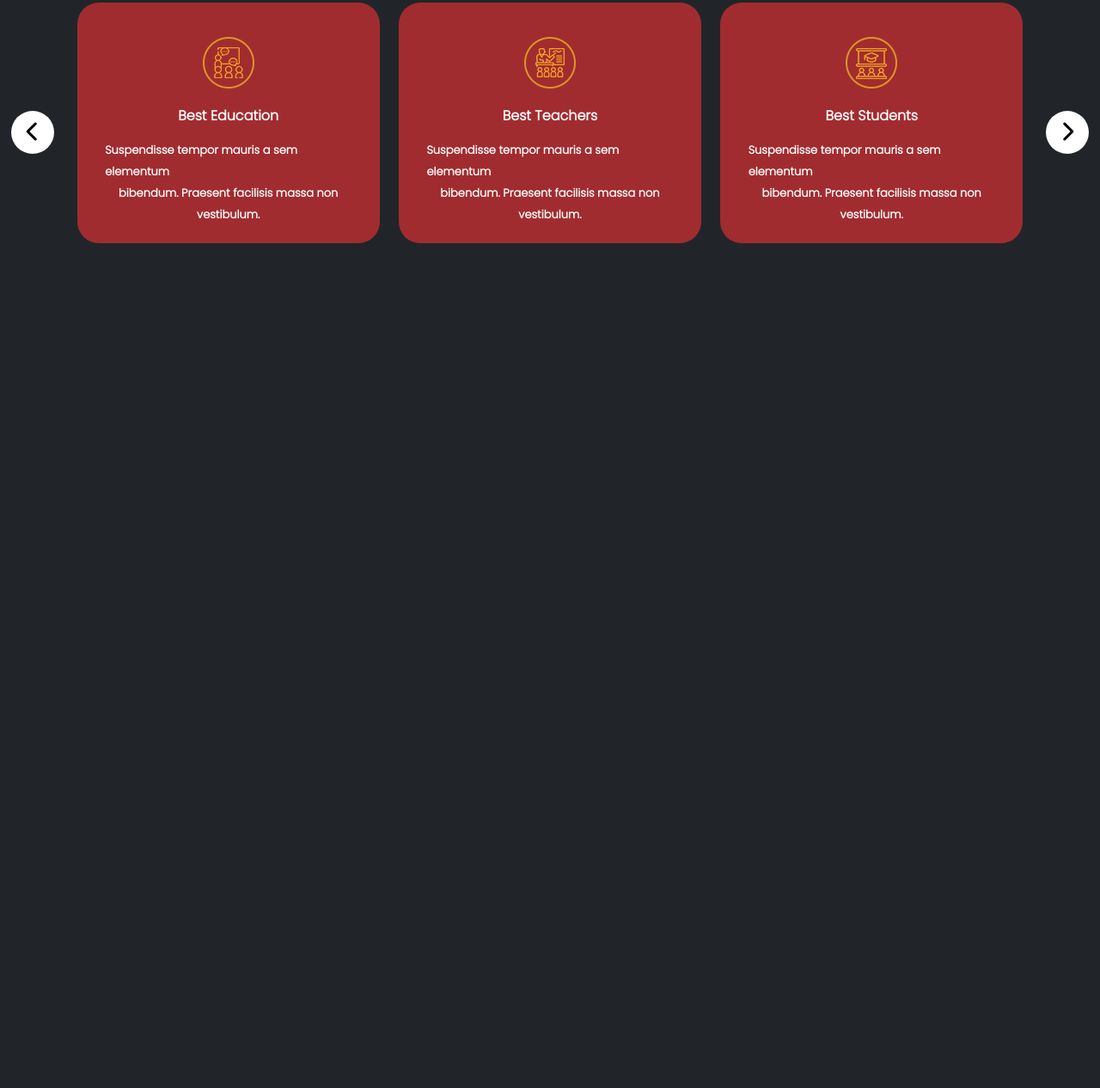
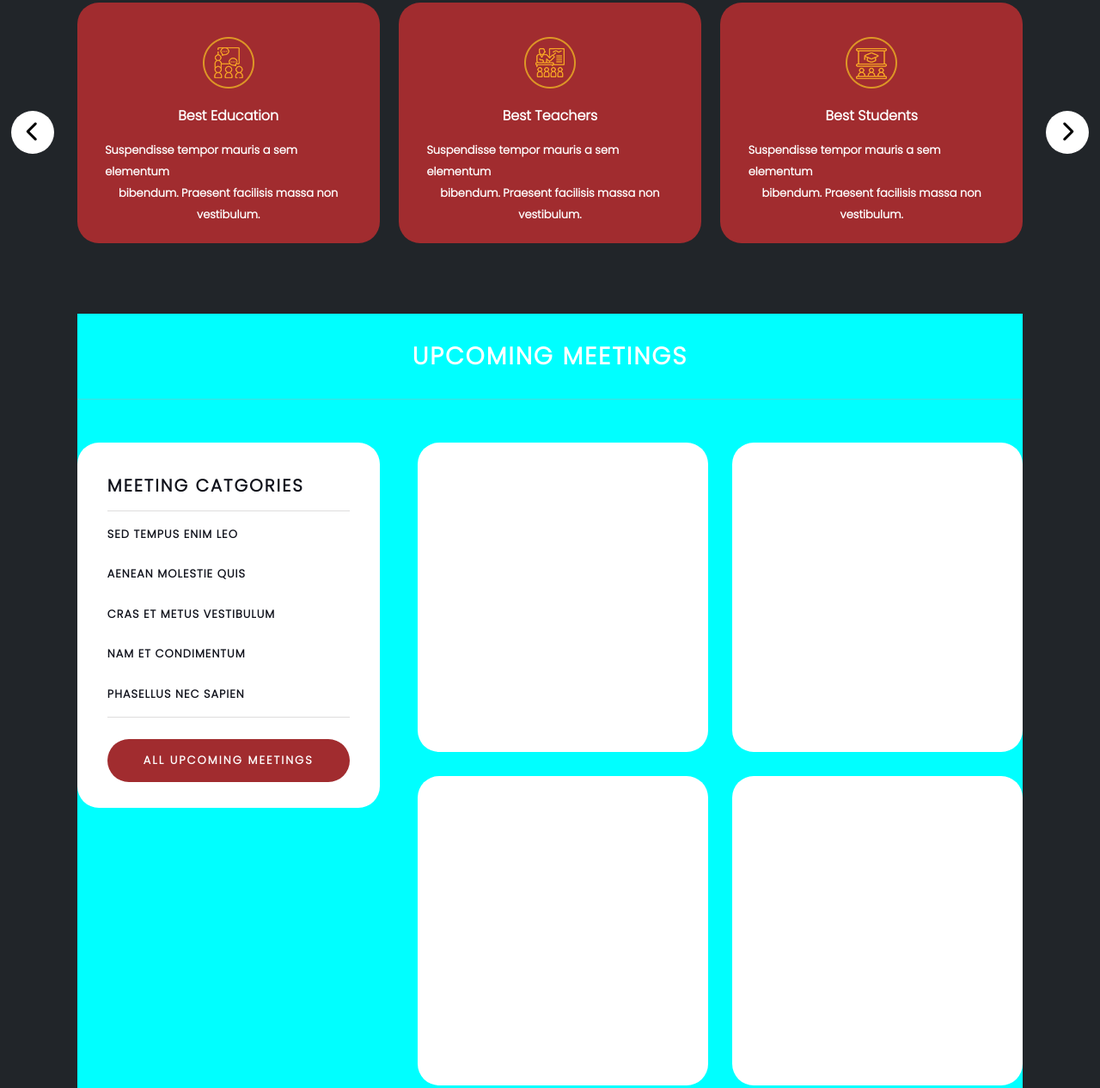
Before and after one commit to afigjabbarli/Edu_Meeting_Template, a plain HTML site: page EduMeeting Template Page/index.html in a window 1280 px wide. Shown: the part 660-1926 px from the top of the page at 86% size. Before the commit the page ends 1050 px from the top, so only its background shows below. Drawn offline with Linux system fonts and the light colour scheme.

Commit message:
section of meeting categories first part completed

```diff
--- /dev/null
+++ b/EduMeeting Template Page/assets/css/scss/Meeting-categories/meeting-categories.scss
@@ -0,0 +1,129 @@
+@import '../utilities/mixins/mixins';
+#meetingCategories{
+    margin-top: 25px;
+    height: 1000px;
+    width: 100%;
+    .container{
+        height: 1000px;
+        width: 86%;
+        margin: 0px auto;
+        background-color: aqua;
+        .row{
+            width: 100%;
+            display: flex;
+            flex-wrap: wrap;
+            align-items: center;
+        }
+        .row-top{
+            height: 100px;
+            align-items: center;
+            border-bottom: 1px solid rgb(172, 170, 170, 0.4);
+            .col-12{
+                height: 100px;
+                width: 100%;
+                    display: flex;
+                    align-items: center;
+                    justify-content: center;
+                    h1{
+                          @include HeaderLogoFontStyles();
+                          font-weight: bold;
+                    }
+            }
+        }
+        .row-bottom{
+            margin-top: 50px;
+            height: 775px;
+            width: 100%;
+            display: flex;
+            justify-content: space-between;
+            align-items: flex-start;
+            .col-4{
+                width: 32%;
+                height: 425px;
+                border-radius: 25px;
+                background-color: white;
+                padding: 20px 0px;
+
+                .col-4-container{
+                    width: 80%;
+                    display: flex;
+                    flex-direction: column;
+                    justify-content: space-between;
+                    margin: 0px auto;
+                    .title{
+                        display: flex;
+                        align-items: center;
+                        justify-content: flex-start;
+                        height: 60px;
+                        border-bottom: 1px solid rgb(172, 170, 170, 0.4);
+                        h1{
+                            @include HeaderLogoFontStyles();
+                            font-weight: bold;
+                            font-size: 20px;
+                            color: hsl(230, 29%, 8%);
+                        }
+                    }
+                    ul{
+                        list-style-type: none;
+                        height: 240px;
+                        flex-direction: column;
+                        display: flex;
+                        justify-content: space-evenly;
+                        border-bottom: 1px solid rgb(172, 170, 170, 0.4);
+                        li{
+                            a{
+                                text-decoration: none;
+                                @include HeaderATagFontStyles();
+                                font-size: 13px;
+                                transition: 1s;
+                                color: hsl(230, 29%, 8%);
+                            }
+                        }
+                    }
+                    .button-div{
+                       height: 100px;
+                       display: flex;
+                       align-items: center;
+                       .button{
+                          height: 50px;
+                          width: 100%;
+                          background-color: rgb(161, 44, 47);
+                          border-radius: 25px;
+                          display: flex;
+                          align-items: center;
+                          justify-content: center;
+                          transition: 1s;
+                          h1{
+                            @include HeaderLogoFontStyles();
+                            font-size: 13px;
+                          }
+                       }
+                    }
+                }
+            }
+            .col-8{
+                width: 64%;
+                height: 775px;
+                display: flex;
+                flex-wrap: wrap;
+                justify-content: space-between;
+                .col-6{
+                     height: 360px;
+                     width: 48%;
+                     background-color: white;
+                     border-radius: 25px;
+                }
+            }
+        }
+    }
+}
+#meetingCategories .container .row-bottom .col-4 .col-4-container ul li a:hover{
+    color: rgb(161, 44, 47);
+    transition: 1s;
+
+}
+#meetingCategories .container .row-bottom .col-4 .col-4-container .button-div .button:hover{
+    background-color: rgb(170, 62, 65);
+    transition: 1s;
+    cursor: pointer;
+}
--- a/EduMeeting Template Page/assets/css/scss/intro-section/intro-section.scss
+++ b/EduMeeting Template Page/assets/css/scss/intro-section/intro-section.scss
@@ -1,6 +1,6 @@
 @import '../utilities/mixins/mixins';
 #intro{
-    height: 1000px;
+    height: 950px;
     width: 100%;
     .background-image{
           height: 750px;
--- a/EduMeeting Template Page/assets/css/style.css
+++ b/EduMeeting Template Page/assets/css/style.css
@@ -1,3 +1,4 @@
 @import url(./scss/global.css);
 @import url(./scss/header/header.css);
 @import url(./scss/intro-section/intro-section.css);
+@import url(./scss/Meeting-categories/meeting-categories.css);
--- a/EduMeeting Template Page/index.html
+++ b/EduMeeting Template Page/index.html
@@ -131,6 +131,45 @@
                 </div>
             </div>
         </section>
+
+
+        <section id="meetingCategories">
+            <div class="container">
+                 <div class="row row-top">
+                    <div class="col-12">
+                        <h1>UPCOMING MEETINGS</h1>
+                    </div>
+                 </div>
+
+                 <div class="row row-bottom">
+                    <div class="col-4">
+                        <div class="col-4-container">
+                            <div class="title">
+                                <h1>Meeting Catgories</h1>
+                            </div>
+                            <ul>
+                                <li><a href="">Sed tempus enim leo</a></li>
+                                <li><a href="">Aenean molestie quis</a></li>
+                                <li><a href="">Cras et metus vestibulum</a></li>
+                                <li><a href="">Nam et condimentum</a></li>
+                                <li><a href="">Phasellus nec sapien</a></li>
+                            </ul>
+                            <div class="button-div">
+                                <div class="button">
+                                <h1>ALL UPCOMING MEETINGS</h1>
+                                </div>
+                            </div>
+                        </div>
+                    </div>
+                    <div class="col-8">
+                        <div class="col-6"></div>
+                        <div class="col-6"></div>
+                        <div class="col-6"></div>
+                        <div class="col-6"></div>
+                    </div>
+                 </div>
+            </div>
+        </section>
     </main>
     <footer></footer>
 </body>
```
Also changed, not shown: EduMeeting Template Page/assets/css/scss/Meeting-categories/meeting-categories.css (added), EduMeeting Template Page/assets/css/scss/intro-section/intro-section.css, 2 other files.
